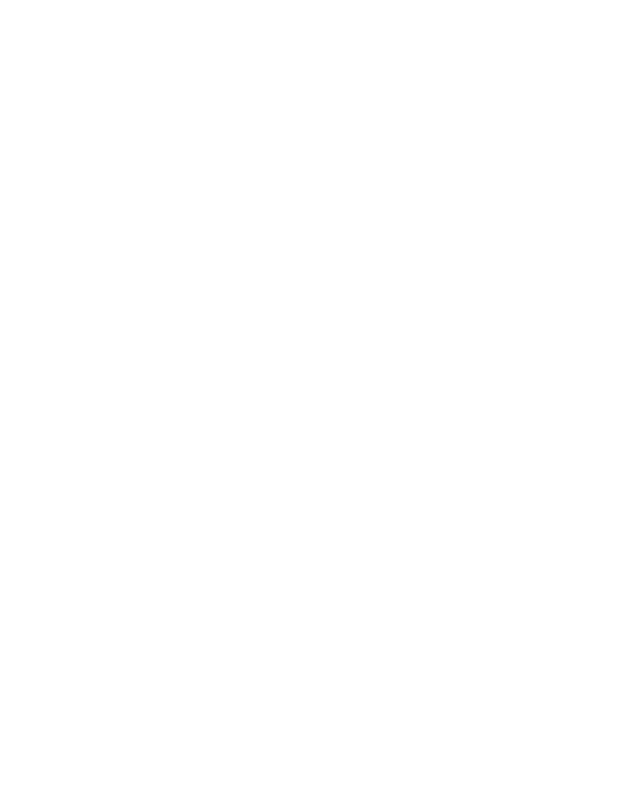
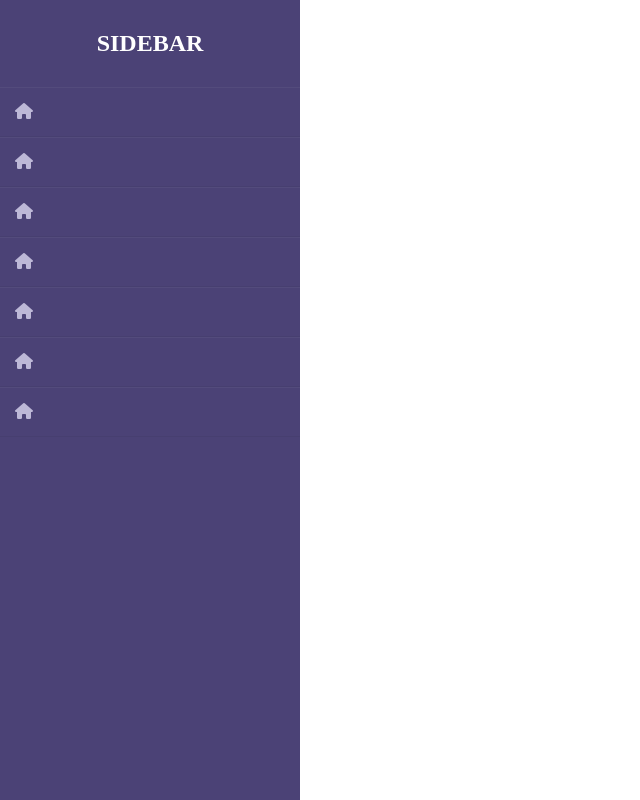
Before and after one commit to chinyro/Tutorial, a plain HTML site: page index.html in a window 1280 px wide. Shown: the whole page, without its empty margins (0-640 px from the left). Drawn offline with Linux system fonts and the light colour scheme.

Commit message:
updated styles

```diff
--- a/index.html
+++ b/index.html
@@ -4,9 +4,32 @@
     <meta charset="UTF-8">
     <meta http-equiv="X-UA-Compatible" content="IE=edge">
     <meta name="viewport" content="width=device-width, initial-scale=1.0">
-    <title>Document</title>
+    <title>Side Navigation Bar</title>
+    <link rel="stylesheet" href="style.css">
+    <script src="https://kit.fontawesome.com/9e4756344a.js" crossorigin="anonymous"></script>
 </head>
 <body>
+    <div class="wrapper">
+        <div class="sidebar">
+            <h2>Sidebar</h2>
+            <ul>
+            <li><a href="#"><i class="fa-solid fa-house"></i></a></li>
+            <li><a href="#"><i class="fa-solid fa-house"></i></a></li>
+            <li><a href="#"><i class="fa-solid fa-house"></i></a></li>
+            <li><a href="#"><i class="fa-solid fa-house"></i></a></li>
+            <li><a href="#"><i class="fa-solid fa-house"></i></a></li>
+            <li><a href="#"><i class="fa-solid fa-house"></i></a></li>
+            <li><a href="#"><i class="fa-solid fa-house"></i></a></li>
+            </ul>
+        </div>
+        <div class="main-content">
+            <div class="header">Welcome!!</div>
+            <div class="info">
+                <div>Lorem</div>
+            </div>
+        </div>
+    </div>
+
 
 </body>
 </html>
--- /dev/null
+++ b/style.css
@@ -0,0 +1,46 @@
+*{
+    margin: 0;
+    padding: 0;
+    box-sizing: border-box;
+    list-style: none;
+    text-decoration: none;
+}
+
+body {
+    background: f3f5f9;
+}
+
+.wrapper {
+    display: flex;
+    position:relative;
+}
+
+.wrapper .sidebar {
+    position: fixed;
+    width: 300px;
+    height:100%;
+    background: #4b4276;
+    padding: 30px 0;
+}
+
+.wrapper .sidebar h2 {
+    color: #fff;
+    text-transform: uppercase;
+    text-align: center;
+    margin-bottom: 30px;
+}
+
+.wrapper .sidebar ul li {
+    padding: 15px;
+    border-bottom: 1px solid rgba(0,0,0,0.05);
+    border-top: 1px solid rgba(225,225,225,0.05);
+}
+
+.wrapper .sidebar ul li a {
+    color: #bdb8d7;
+    display: block;
+}
+
+.wrapper .sidebar ul li a .fas {
+    width: 25px;
+}
```
